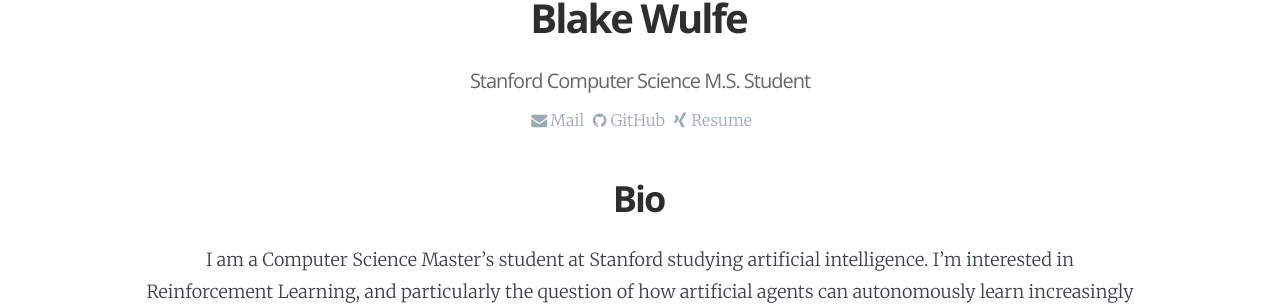
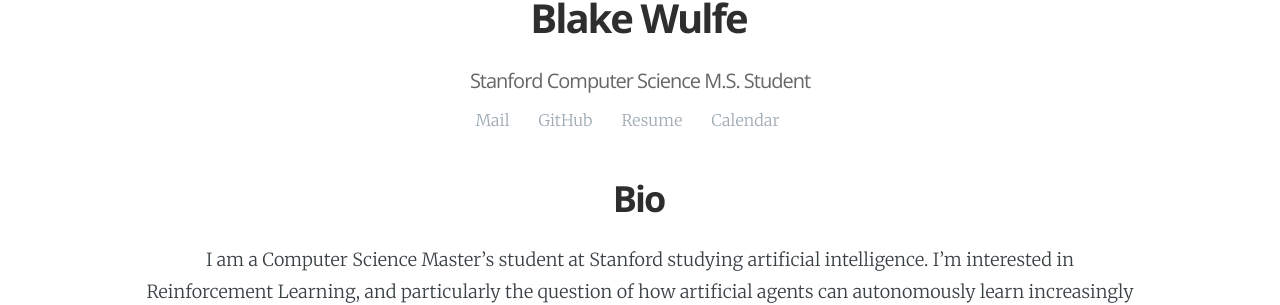
Before and after one commit to wulfebw/legacy.wulfebw.github.io, a Jekyll site: the page built from index.html, in a window 1280 px wide. Shown: the part 401-706 px from the top of the page. Built offline with Jekyll 4.4.1, drawn with Linux system fonts in a browser that asks for light colours; some web fonts are replaced.

Commit message:
adding calendar, updating resume

```diff
--- a/_layouts/headless.html
+++ b/_layouts/headless.html
@@ -20,13 +20,17 @@
         {% if author.bio %} <h2 class="author-bio" itemprop="description">{{author.bio}}</h2> {% endif %}
 
         <div class="author-meta">
-            {%  if author.email %}<a class="social-mail-alt" href="mailto:{{ author.email }}" itemprop="email">Mail</a>{% endif %}
+            <a href="mailto:{{ author.email }}" class="main-link">
+            Mail</a>
 
-            {%  if author.linkedin %}<a href="https://www.linkedin.com/in/{{ author.linkedin }}" itemprop="sameAs" class="social-linkedin">LinkedIn</a> {% endif %}
+            <a href="https://github.com/{{ author.github }}" class="main-link">
+            GitHub</a>
 
-            {%  if author.github %}<a href="https://github.com/{{ author.github }}" itemprop="sameAs" class="social-github-circled">GitHub</a> {% endif %}
+            <a href="{{ site.github.url }}/assets/resume.pdf" class="main-link">
+            Resume</a>
 
-            {%  if author.resume %}<a href="{{ site.github.url }}/assets/resume.pdf" itemprop="sameAs" class="social-resume">Resume</a> {% endif %}
+            <a href="{{ site.github.url }}/calendar/" class="main-link">
+            Calendar</a>
 
         </div>
     </div>
--- /dev/null
+++ b/calendar.html
@@ -0,0 +1 @@
+<iframe src="https://calendar.google.com/calendar/embed?showTitle=0&amp;mode=WEEK&amp;height=600&amp;wkst=1&amp;bgcolor=%23FFFFFF&amp;src=blake.w.wulfe%40gmail.com&amp;color=%23113F47&amp;ctz=America%2FLos_Angeles" style="border-width:0" width="800" height="600" frameborder="0" scrolling="no"></iframe>
--- a/css/prism.css
+++ b/css/prism.css
@@ -103,6 +103,10 @@
 .med-img {
 	width: 60%;
     height: auto;
+}
+
+.main-link {
+    padding-right: 25px;
 }
 
 /* End Added */
```
Also changed, not shown: 1 other file.
